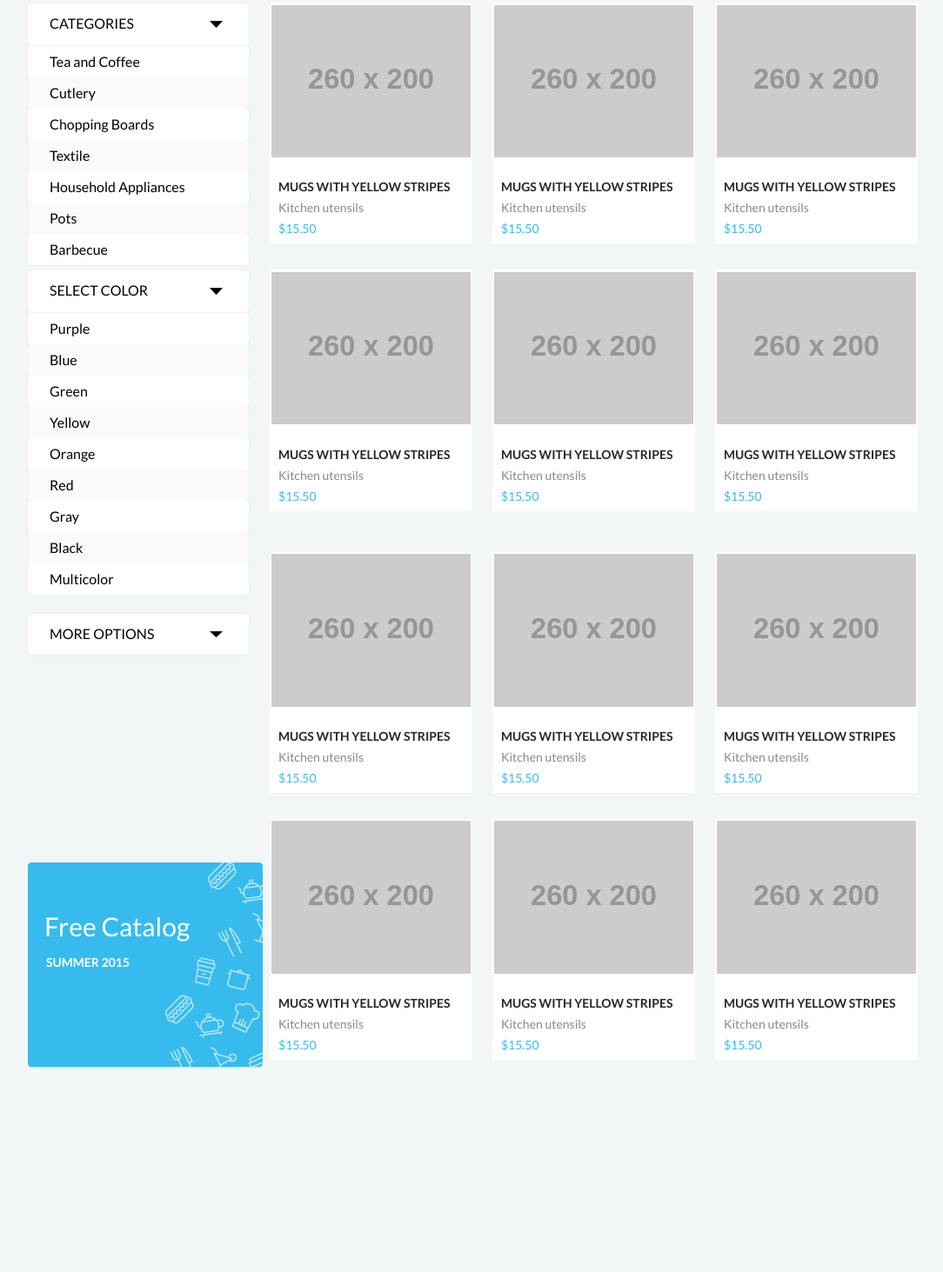
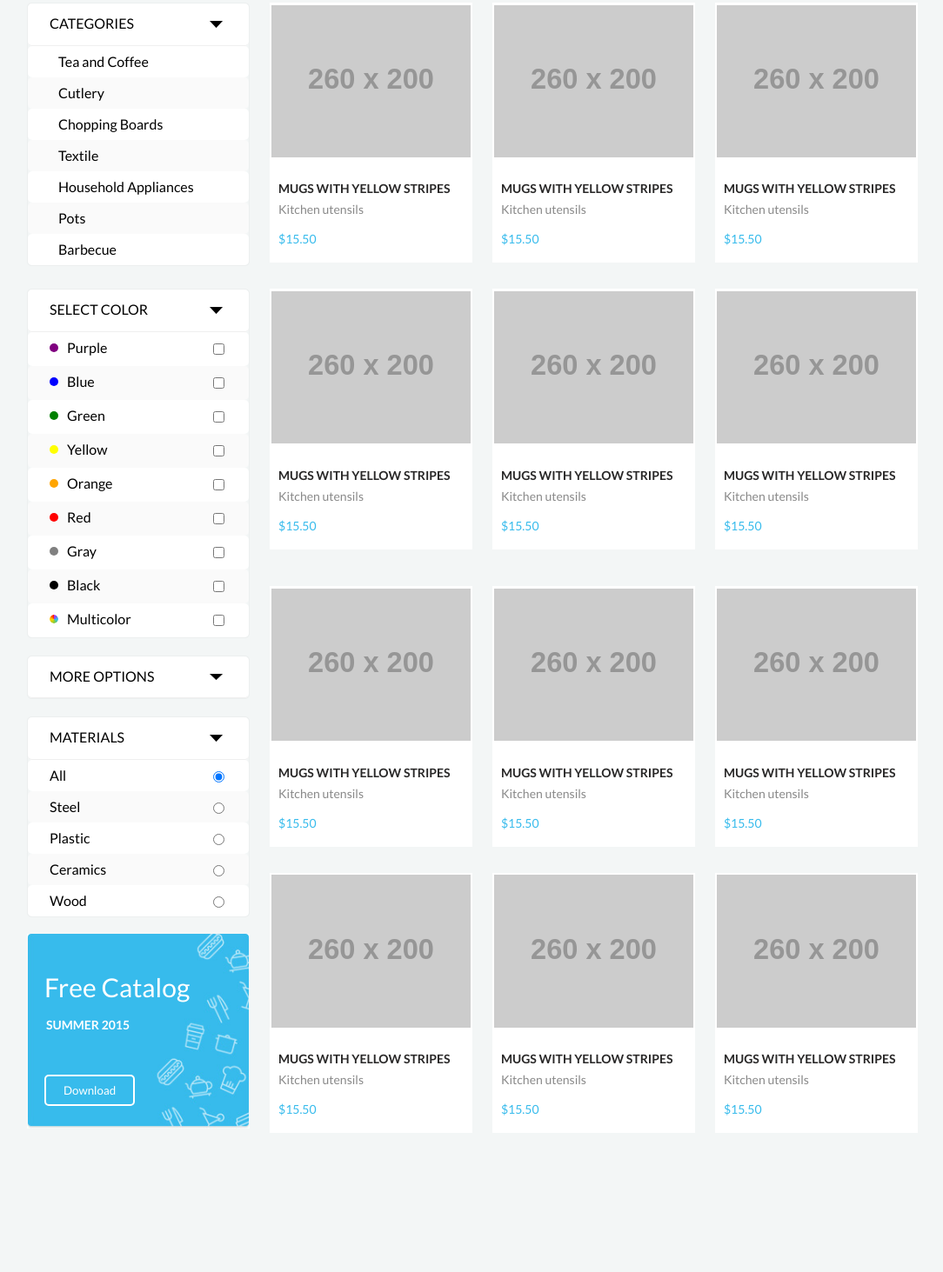
Before and after one commit to Cordo-van-Saviour/simple-website-mock-up, a plain HTML site: page index.html in a window 1280 px wide. Shown: the part 807-2270 px from the top of the page at 87% size, without its empty margins (97-1181 px from the left). Before the commit the page ends 2151 px from the top, so only its background shows below. Drawn offline with Linux system fonts and the light colour scheme; placeholder pictures from the web are drawn by us.

Commit message:
Added catalog, colors dots on menu items, minor bug fixes

```diff
--- a/index.html
+++ b/index.html
@@ -1,3 +1,4 @@
+<!DOCTYPE html>
 <html>
 <head>
 	<meta charset="UTF-8">
@@ -121,15 +122,15 @@
 		<div class="col-1-4 dropdown-menu">
 			<ul>
 				<li class="dropdown-menu-head">Select color<a href="#"><img src="img/dropdown-arrow-small.png" alt=""></a></li>
-				<li><a href="#">Purple</a></li>
-				<li><a href="#">Blue</a></li>
-				<li><a href="#">Green</a></li>
-				<li><a href="#">Yellow</a></li>
-				<li><a href="#">Orange</a></li>
-				<li><a href="#">Red</a></li>
-				<li><a href="#">Gray</a></li>
-				<li><a href="#">Black</a></li>
-				<li><a href="#">Multicolor</a></li>
+				<li><div class="purple-dot"></div><a href="#">Purple</a><input type="checkbox" name="color"></li>
+				<li><div class="blue-dot"></div><a href="#">Blue</a><input type="checkbox" name="color"></li>
+				<li><div class="green-dot"></div><a href="#">Green</a><input type="checkbox" name="color"></li>
+				<li><div class="yellow-dot"></div><a href="#">Yellow</a><input type="checkbox" name="color"></li>
+				<li><div class="orange-dot"></div><a href="#">Orange</a><input type="checkbox" name="color"></li>
+				<li><div class="red-dot"></div><a href="#">Red</a><input type="checkbox" name="color"></li>
+				<li><div class="gray-dot"></div><a href="#">Gray</a><input type="checkbox" name="color"></li>
+				<li><div class="black-dot"></div><a href="#">Black</a><input type="checkbox" name="color"></li>
+				<li><img class="multicolor-dot"src="img/multicolor-dot.png" alt=""><a href="#">Multicolor</a><input type="checkbox" name="color"></li>
 			</ul>
 		</div>
 
@@ -173,6 +174,23 @@
 			</ul>
 		</div>
 
+		<div class="col-1-4 dropdown-menu mt-20">
+			<ul>
+				<li class="dropdown-menu-head">Materials<a href="#"><img src="img/dropdown-arrow-small.png" alt=""></a></li>
+	  			<li>All<input type="radio" name="material" value="material" checked></li>
+	  			<br>
+	  			<li>Steel<input type="radio" name="material" value="material"></li>
+	  			<br>
+	  			<li>Plastic<input type="radio" name="material" value="material"></li>
+	  			<br>
+	  			<li>Ceramics<input type="radio" name="material" value="material"></li>
+	  			<br>
+	  			<li>Wood<input type="radio" name="material" value="material"></li>
+	  			<br>
+			</ul>
+		</div>
+
+
 		<div class="col-3-4 reposition">
 			<div class="product-line">
 				<img src="http://placehold.it/260x200">
@@ -201,6 +219,7 @@
 				<img src="img/catalog.jpg" alt="">
 				<h3>Free Catalog</h3>
 				<p>Summer 2015</p>
+				<a href="#"><button>Download</button></a>
 			</div>
 		</div>
 
--- a/sass/main.scss
+++ b/sass/main.scss
@@ -270,7 +270,7 @@ h3 {
 		background-color: #fafafa;
 	}
 		a {
-			clear: left;
+			padding-left: 10px;
 		}
 	}
 }
@@ -288,7 +288,7 @@ h5 {
 }
 
 p {
-	padding: 0 10px 10px 10px;
+	padding: 0 10px 20px 10px;
 	color: #898989;
 }
 
@@ -309,6 +309,7 @@ p {
 
 .catalog {
 	clear: left;
+	margin-top: -60px;
 	h3 {
 		margin: 20px 20px 40px 20px;
 		position: relative;
@@ -324,6 +325,20 @@ p {
     	text-transform: uppercase;
     	font-weight: bold;
 	}
+	a button {
+	    position: relative;
+	    bottom: 190px;
+	    left: 20px;
+	    color: white;
+	    background: transparent;
+	    border: 2px solid white;
+	    padding: 8px 20px;
+	    border-radius: 5px;
+	    cursor: pointer;
+		}
+	img {
+		width: 100%;
+	}
 }
 
 .catalog-clear {
@@ -337,7 +352,7 @@ p {
 
 .reposition {
 	position: relative;
-	bottom: 50px;
+	bottom: 130px;
 }
 
 .col-1-4 a {
@@ -352,6 +367,10 @@ p {
 	padding: 5px;
 }
 
+input {
+	float: right;
+}
+
 
 
 /* HELPER MARGIN CLASSES */
--- /dev/null
+++ b/sass/partials/_dots.scss
@@ -0,0 +1,41 @@
+.purple-dot,
+.blue-dot,
+.green-dot,
+.yellow-dot,
+.orange-dot,
+.red-dot,
+.gray-dot,
+.black-dot,
+.multicolor-dot {
+	width: 10px;
+	height: 10px;
+	border-radius: 100px;
+    float: left;
+    clear: none;
+    margin-top: 3px;
+}
+
+.purple-dot {
+    background-color: purple;
+}
+.blue-dot {
+    background-color: blue;
+}
+.green-dot {
+    background-color: green;
+}
+.yellow-dot {
+    background-color: yellow;
+}
+.orange-dot {
+    background-color: orange;
+}
+.red-dot {
+    background-color: red;
+}
+.gray-dot {
+    background-color: gray;
+}
+.black-dot {
+    background-color: black;
+}
--- a/sass/tools/_crossroads.scss
+++ b/sass/tools/_crossroads.scss
@@ -14,3 +14,4 @@
 @import "partials/reset";
 @import "partials/cf";
 @import "partials/stickyFooter";
+@import "partials/dots"
```
Also changed, not shown: css/main.css, img/multicolor-dot.png (added), js/min/main.min.js (added).
